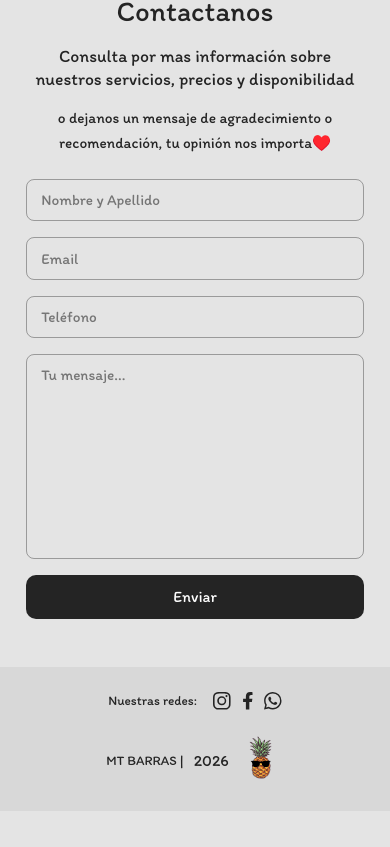
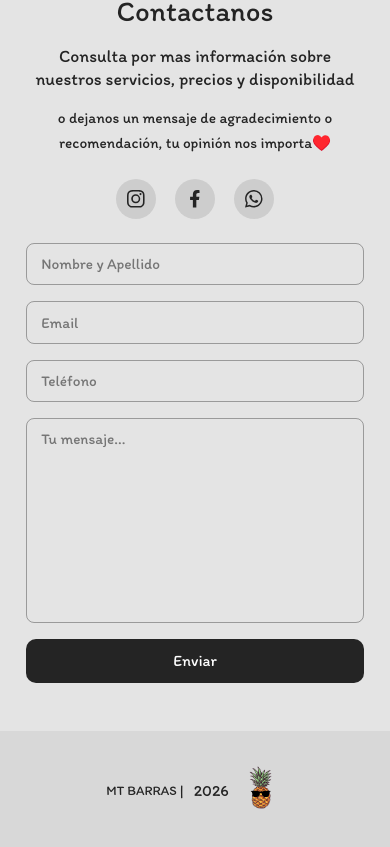
Before and after one commit to JeremiasTeruel/MTBARRAS, a React (Vite) app: page / in a window 390 px wide. Shown: the part 2749-3596 px from the top of the page. Before the commit the page ends 3560 px from the top, so only its background shows below. Built offline with nearby package versions, Linux system fonts and the light colour scheme.

Commit message:
feat: move social icons from Footer to Contact
Add social icons to Contact section and reorganize for mobile usability.
Clean up unused Footer imports.

Co-authored-by: Jeremias Teruel <98227790+JeremiasTeruel@users.noreply.github.com>

```diff
--- a/src/components/contact/Contact.css
+++ b/src/components/contact/Contact.css
@@ -27,12 +27,46 @@
     font-size: 1.5rem;
 }
 
+.contact_form_wrapper {
+    display: flex;
+    align-items: flex-start;
+    gap: 2rem;
+    width: 100%;
+    max-width: 600px;
+}
+
+.contact_socials {
+    display: flex;
+    flex-direction: column;
+    gap: 1rem;
+    padding-top: 0.5rem;
+}
+
+.contact_social_link {
+    display: flex;
+    align-items: center;
+    justify-content: center;
+    width: 44px;
+    height: 44px;
+    border-radius: 50%;
+    background: rgba(0, 0, 0, 0.1);
+    color: #242424;
+    transition: all 0.3s ease;
+    font-size: 1.2rem;
+}
+
+.contact_social_link:hover {
+    background: #242424;
+    color: white;
+    transform: scale(1.1);
+}
+
 .contact_container form {
     display: flex;
     flex-direction: column;
     gap: 1.2rem;
     width: 100%;
-    max-width: 500px;
+    flex: 1;
 }
 
 .contact_container input,
@@ -107,6 +141,24 @@
         font-size: 0.95rem;
     }
 
+    .contact_form_wrapper {
+        flex-direction: column;
+        align-items: center;
+        gap: 1.5rem;
+    }
+
+    .contact_socials {
+        flex-direction: row;
+        padding-top: 0;
+        gap: 1.2rem;
+    }
+
+    .contact_social_link {
+        width: 40px;
+        height: 40px;
+        font-size: 1.1rem;
+    }
+
     .contact_container form {
         gap: 1rem;
     }
--- a/src/components/contact/Contact.jsx
+++ b/src/components/contact/Contact.jsx
@@ -2,6 +2,8 @@ import './Contact.css'
 import { useRef } from 'react';
 import emailjs from '@emailjs/browser'
 import Swal from 'sweetalert2'
+import { BsInstagram, BsWhatsapp } from "react-icons/bs";
+import { FaFacebookF } from 'react-icons/fa'
 
 const Contact = () => {
 
@@ -44,6 +46,18 @@ const Contact = () => {
             <p>o dejanos un mensaje de agradecimiento o recomendación, tu opinión nos importa♥️</p>
         </div>
 
+        <div className='contact_form_wrapper'>
+            <div className='contact_socials'>
+                <a href='https://www.instagram.com/mt_barras/' className='contact_social_link' target='_blank' rel='noopener noreferrer' aria-label='Instagram'>
+                    <BsInstagram />
+                </a>
+                <a href='https://www.facebook.com/mtbarras.moviles' className='contact_social_link' target='_blank' rel='noopener noreferrer' aria-label='Facebook'>
+                    <FaFacebookF />
+                </a>
+                <a href='https://wa.me/5492612304481' className='contact_social_link' target='_blank' rel='noopener noreferrer' aria-label='WhatsApp'>
+                    <BsWhatsapp />
+                </a>
+            </div>
             <form ref={form} onSubmit={sendEmail}>
                 <input type="text" name='fullName' placeholder='Nombre y Apellido' required/>
                 <input type="email" name='email' placeholder='Email' required/>
@@ -51,6 +65,7 @@ const Contact = () => {
                 <textarea name="message" cols="30" rows="10" placeholder='Tu mensaje...' required></textarea>
                 <button type='submit' className='btn'>Enviar</button>
             </form>
+        </div>
     </section>
   )
 }
--- a/src/components/footer/Footer.jsx
+++ b/src/components/footer/Footer.jsx
@@ -1,8 +1,5 @@
 import './Footer.css'
 import LOGO from '../../assets/logo_transparente.png'
-import { BsInstagram } from "react-icons/bs";
-import { FaFacebookF } from 'react-icons/fa'
-import { BsWhatsapp } from "react-icons/bs";
 
 
 export default function Footer () {
@@ -12,16 +9,6 @@ export default function Footer () {
 
     return (
         <div className='footer'>
-
-            <div className='socials_container'>
-                <small>Nuestras redes: </small>
-                <div className='footer_socials'>
-                    <a href='https://www.instagram.com/mt_barras/' className='social_anchor' target='_blank' rel='noopener noreferrer'><BsInstagram /></a>
-                    <a href='https://www.facebook.com/mtbarras.moviles' className='social_anchor' target='_blank' rel='noopener noreferrer'><FaFacebookF/></a>
-                    <a href='https://wa.me/5492612304481' className='social_anchor' target='_blank' rel='noopener noreferrer'><BsWhatsapp /></a>
-                </div>
-            </div>
-
             <div className='logo_container'>
                 <small>MT BARRAS |</small>
                 {año}
```
Lines whose indentation alone changed are shown as unchanged.
